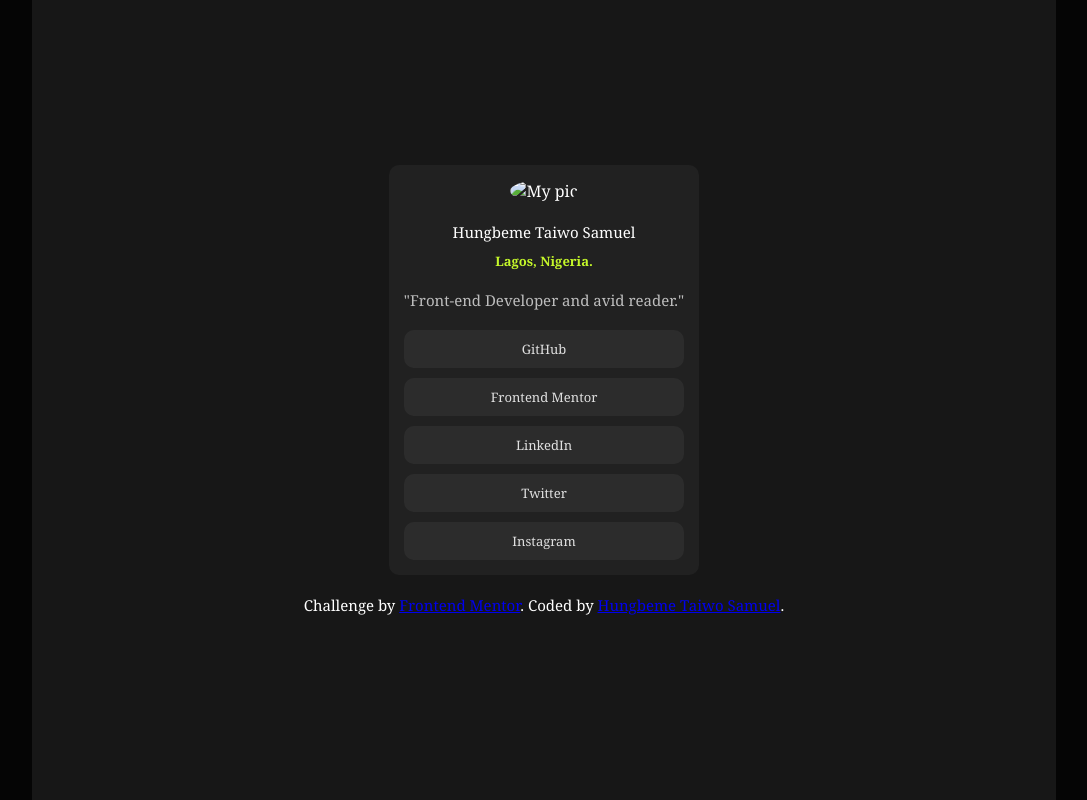
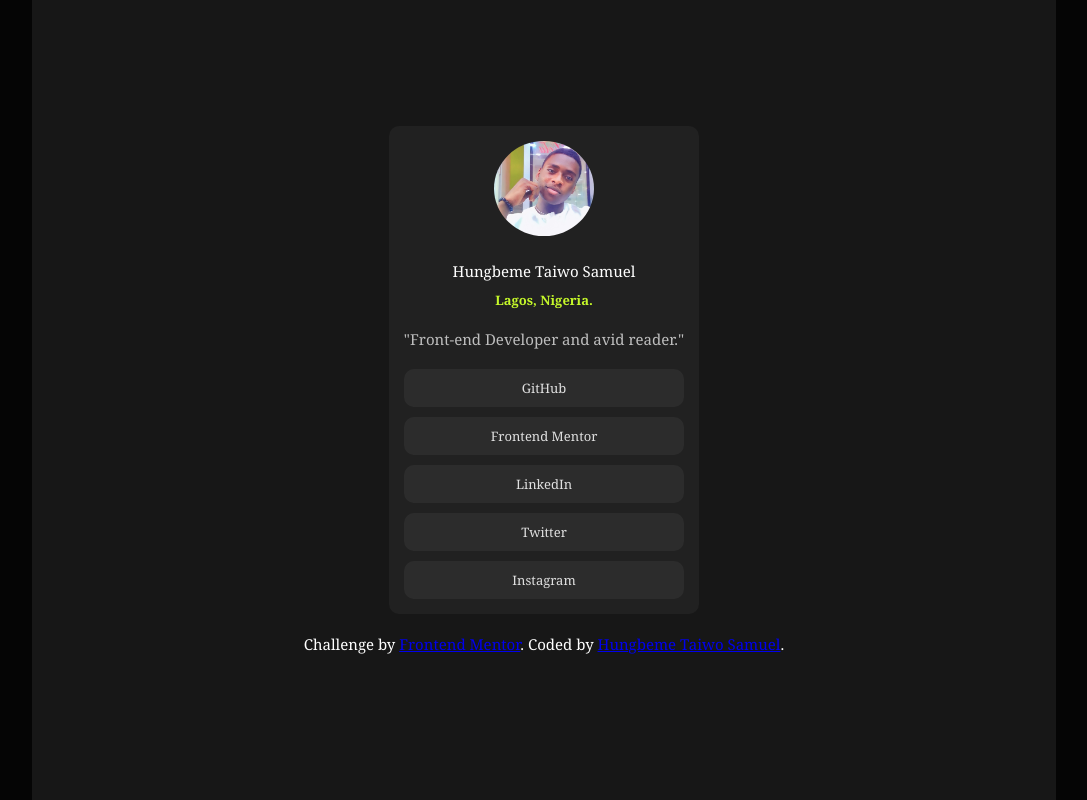
Before and after one commit to hungbeme/Frontend_Mentor-project-3, a plain HTML site: page index.html in a window 1280 px wide. Shown: the whole page, without its empty margins (96-1183 px from the left). Drawn offline with Linux system fonts and the light colour scheme.

Commit message:
adding image,link addresses

```diff
--- a/index.html
+++ b/index.html
@@ -21,11 +21,7 @@
     <main>
       <div class="main-container">
         <div class="container">
-          <img
-            src="../social-links-profile-main/assets/images/my pic crop.jpg"
-            alt="My pic"
-            class="image"
-          />
+          <img src="my pic crop.jpg" alt="My pic" class="image" />
           <h2>Hungbeme Taiwo Samuel</h2>
 
           <p class="location">Lagos, Nigeria.</p>
@@ -34,13 +30,24 @@
         </div>
 
         <div class="social-container">
-          <a href="" class="GitHub"><button>GitHub</button> </a>
-          <a href="" class="frontendmentor"
+          <a href="https://github.com/hungbeme" target="_blank" class="GitHub"
+            ><button>GitHub</button>
+          </a>
+          <a href="#" target="_blank" class="frontendmentor"
             ><button>Frontend Mentor</button>
           </a>
-          <a href="" class="LinkedIn"><button>LinkedIn</button> </a>
-          <a href="" class="Twitter"><button>Twitter</button> </a>
-          <a href="" class="Instagram"><button>Instagram</button> </a>
+          <a href="" target="_blank" class="LinkedIn"
+            ><button>LinkedIn</button>
+          </a>
+          <a href="https://x.com/Taiw91" target="_blank" class="Twitter"
+            ><button>Twitter</button>
+          </a>
+          <a
+            href="https://www.instagram.com/hsamuel815/profilecard/?igsh=MXJzbmhpOXN1bjZnYQ=="
+            target="_blank"
+            class="Instagram"
+            ><button>Instagram</button>
+          </a>
         </div>
       </div>
       <div class="attribution">
```
Also changed, not shown: my pic crop.jpg (renamed from assets/images/my pic crop.jpg).
